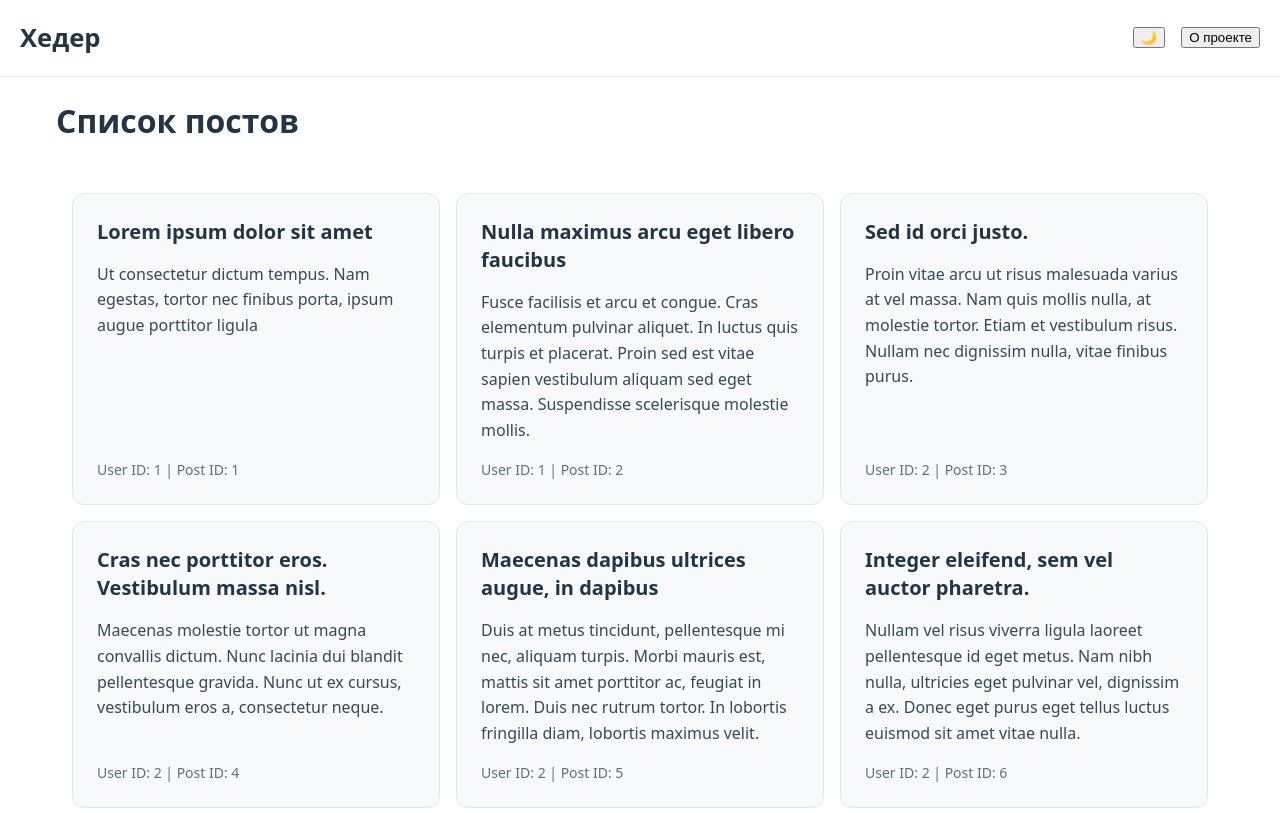
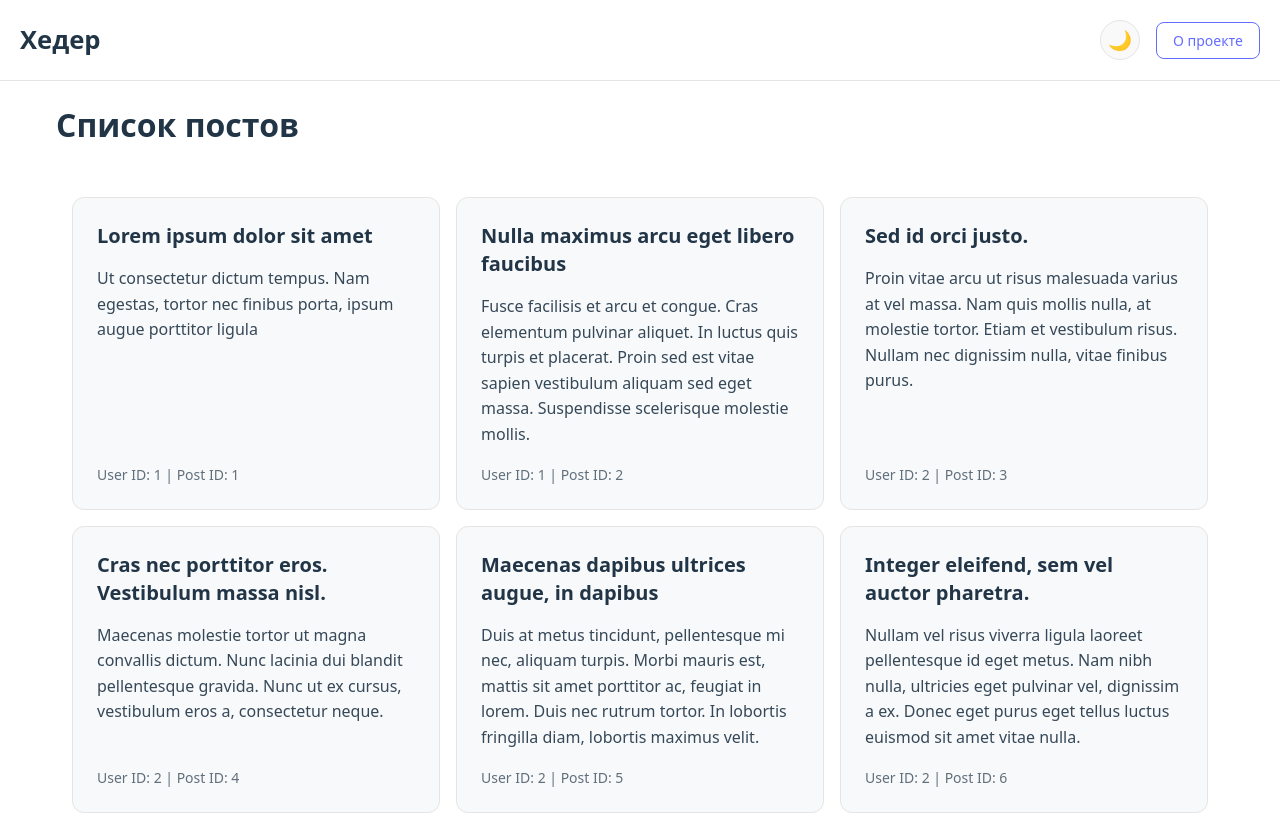
Before and after one commit to Shadowic/aston_homework, a React (Vite) app: page / in a window 1280 px wide. Shown: the top 813 px of the page. Built offline with nearby package versions, Linux system fonts and the light colour scheme.

Commit message:
fix:modal errors

```diff
--- a/package.json
+++ b/package.json
@@ -15,6 +15,7 @@
   },
   "devDependencies": {
     "@eslint/js": "^9.33.0",
+    "@types/node": "^24.3.0",
     "@types/react": "^19.1.10",
     "@types/react-dom": "^19.1.7",
     "@vitejs/plugin-react": "^5.0.0",
--- a/src/app/AboutModal.tsx
+++ b/src/app/AboutModal.tsx
@@ -14,7 +14,7 @@ export const AboutModal = () => {
             <p>Это учебный проект на React + TypeScript для отображения списка постов</p>
             <Button
                 onClick={closeModal}
-                variant="primary"
+                variant="Primary"
             >
                 Закрыть
             </Button>
--- a/src/features/ThemeSwitcher/ui/ThemeSwitcher.module.css
+++ b/src/features/ThemeSwitcher/ui/ThemeSwitcher.module.css
@@ -1,4 +1,4 @@
-.theme-switcher {
+.themeSwitcher {
     border-radius: 50%;
     width: 40px;
     height: 40px;
@@ -10,4 +10,5 @@
     border: 1px solid var(--border-color);
     background: var(--button-bg);
     color: var(--button-text);
+    cursor: pointer;
 }
--- a/src/shared/ui/Button/Button.module.css
+++ b/src/shared/ui/Button/Button.module.css
@@ -1,22 +1,3 @@
-button {
-    border-radius: 8px;
-    border: 1px solid var(--border-color);
-    padding: 0.6em 1.2em;
-    font-size: 1em;
-    font-weight: 500;
-    font-family: inherit;
-    background-color: var(--button-bg);
-    color: var(--button-text);
-    cursor: pointer;
-    transition: all 0.25s ease;
-    outline: none;
-}
-
-button:hover {
-    border-color: var(--primary-color);
-    transform: translateY(-1px);
-}
-
 .btn {
     border: none;
     border-radius: 8px;
@@ -29,18 +10,20 @@ button:hover {
     align-items: center;
     justify-content: center;
     gap: 0.5rem;
+    font-family: inherit;
+    outline: none;
 }
 
+/* Варианты кнопок */
 .btnPrimary {
-    background-color: var(--primary-color);
+    background-color: var(--primary-color, #646cff);
     color: white;
-    border: 1px solid var(--primary-color);
+    border: 1px solid var(--primary-color, #646cff);
 }
 
 .btnPrimary:hover {
-    background-color: var(--primary-hover);
-    border-color: var(--primary-hover);
-    transform: translateY(-1px);
+    background-color: var(--primary-hover, #747bff);
+    border-color: var(--primary-hover, #747bff);
 }
 
 .btnSecondary {
@@ -52,24 +35,28 @@ button:hover {
 .btnSecondary:hover {
     background-color: #5a6268;
     border-color: #5a6268;
-    transform: translateY(-1px);
 }
 
 .btnOutline {
     background: transparent;
-    border: 1px solid var(--primary-color);
-    color: var(--primary-color);
+    border: 1px solid var(--primary-color, #646cff);
+    color: var(--primary-color, #646cff);
 }
 
 .btnOutline:hover {
-    background-color: var(--primary-color);
+    background-color: var(--primary-color, #646cff);
     color: white;
-    transform: translateY(-1px);
 }
 
+/* Размеры кнопок */
 .btnSmall {
     padding: 0.5rem 1rem;
     font-size: 0.875rem;
+}
+
+.btnMedium {
+    padding: 0.75rem 1.5rem;
+    font-size: 1rem;
 }
 
 .btnLarge {
@@ -77,8 +64,26 @@ button:hover {
     font-size: 1.125rem;
 }
 
+/* Состояния */
+.btn:disabled {
+    opacity: 0.6;
+    cursor: not-allowed;
+    transform: none !important;
+}
+
+.btn:focus-visible {
+    outline: 2px solid var(--primary-color, #646cff);
+    outline-offset: 2px;
+}
+
+/* Адаптивность */
 @media (max-width: 768px) {
     .btn {
-        padding: 0.6em 1.2em;
+        padding: 0.6rem 1.2rem;
+    }
+
+    .btnLarge {
+        padding: 0.8rem 1.6rem;
+        font-size: 1rem;
     }
 }
--- a/src/shared/ui/Button/Button.tsx
+++ b/src/shared/ui/Button/Button.tsx
@@ -1,4 +1,4 @@
-import { ButtonHTMLAttributes, ReactNode } from 'react';
+import type { ButtonHTMLAttributes, ReactNode } from 'react';
 import styles from "./Button.module.css"
 
 interface ButtonProps extends ButtonHTMLAttributes<HTMLButtonElement> {
@@ -8,18 +8,23 @@ interface ButtonProps extends ButtonHTMLAttributes<HTMLButtonElement> {
 }
 
 export const Button = ({
-                           children,
-                           variant = 'primary',
-                           size = 'medium',
-                           className = '',
-                           ...props
-                       }: ButtonProps) => {
-    const baseClasses = `btn btn${variant} btn${size}`;
-    const combinedClasses = `${baseClasses} ${className}`;
+               children,
+               variant = 'Primary',
+               size = 'Medium',
+               className = '',
+               ...props
+           }: ButtonProps) => {
+
+    const buttonClasses = [
+        styles.btn,
+        styles[`btn${variant}`],
+        styles[`btn${size}`],
+        className
+    ].filter(cls => cls).join(' ');
 
     return (
         <button
-            className={combinedClasses}
+            className={buttonClasses}
             {...props}
         >
             {children}
```
Also changed, not shown: 1 other file (tests, documents, lock files or other folders).
